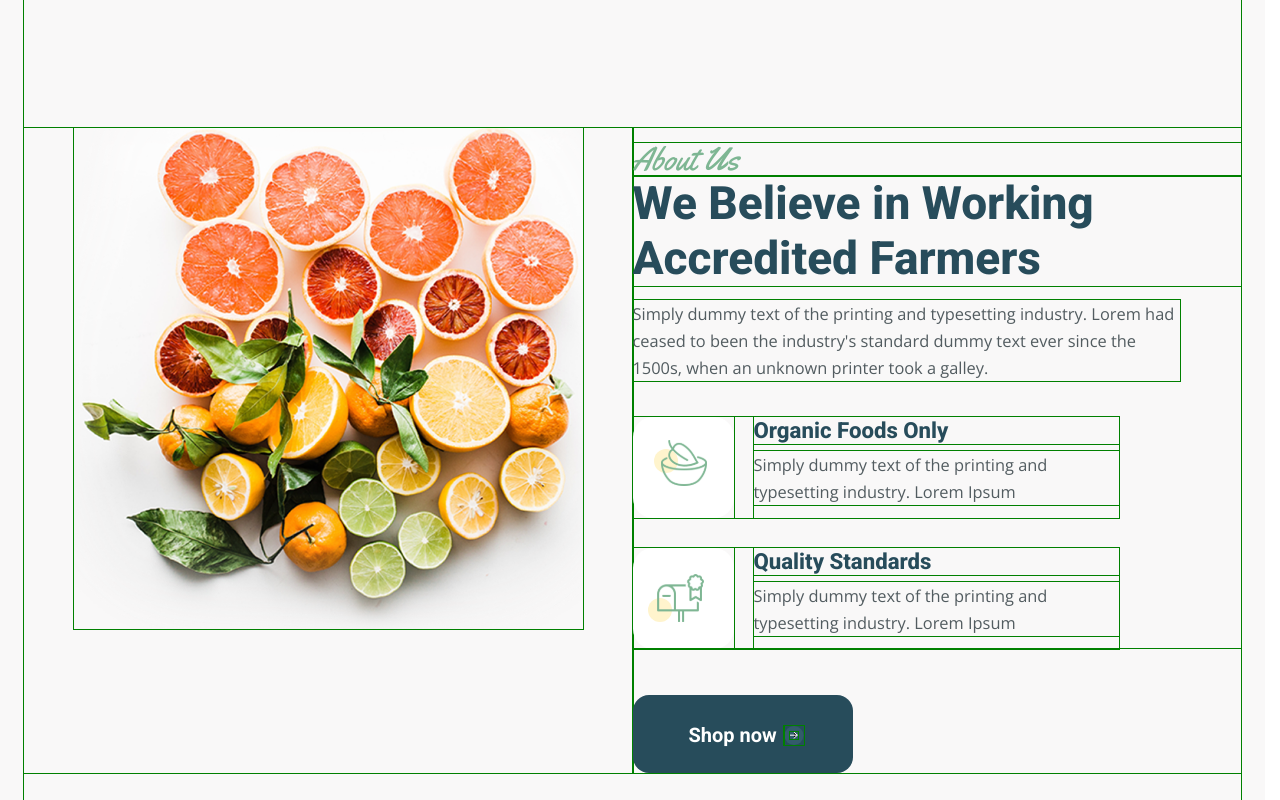
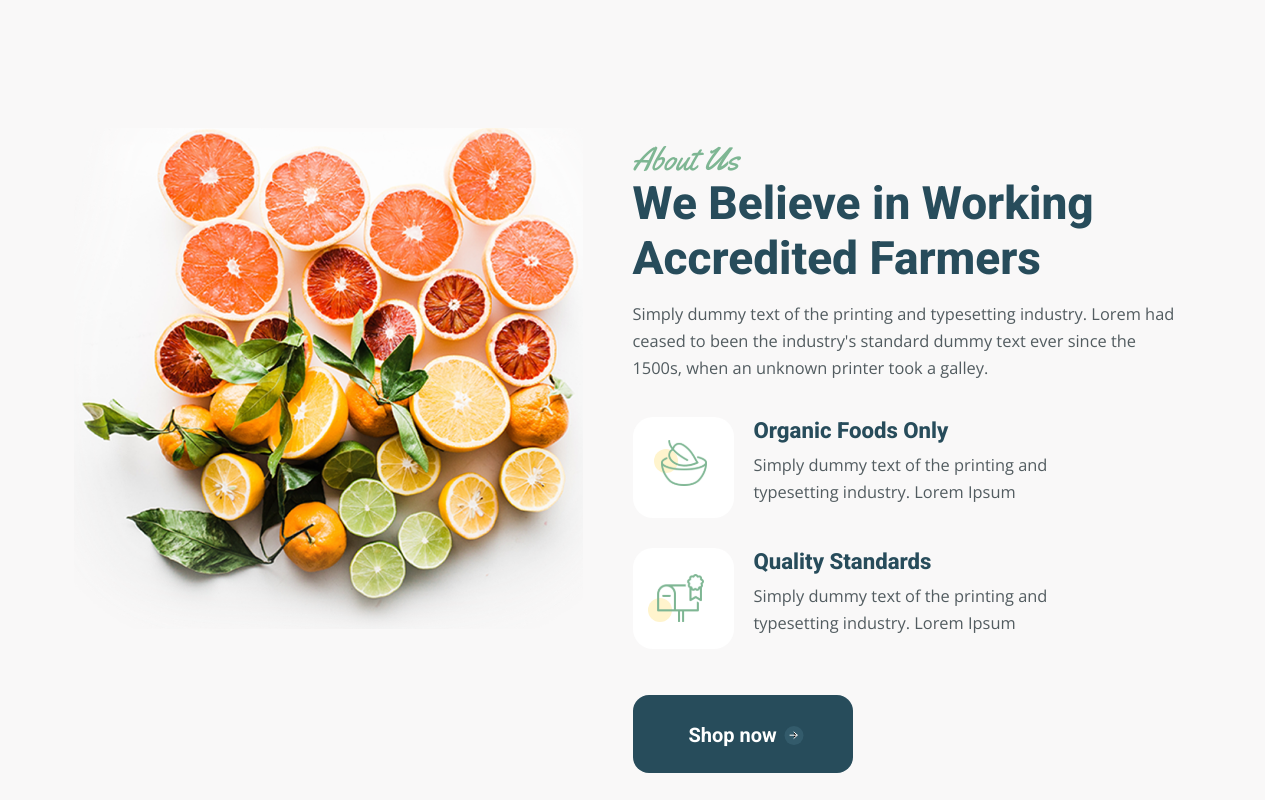
Before and after one commit to RusikHunter/Organick, a React (Vite) app in the folder frontend/: page / in a window 1280 px wide. Shown: the part 1620-2420 px from the top of the page. Built offline with nearby package versions, Linux system fonts and the light colour scheme.

Commit message:
fix(morenews): fix adaptive SCSS styles of MoreNewsSection component to eliminate overflow

```diff
--- a/frontend/src/components/MoreNewsSection/MoreNewsSection.scss
+++ b/frontend/src/components/MoreNewsSection/MoreNewsSection.scss
@@ -70,7 +70,7 @@
 
     &__column--3,
     &__column--4 {
-        width: 50%;
+        width: calc(50% - 23px);
 
         @include mobile {
             width: 100%;
@@ -139,6 +139,10 @@
             position: static;
             top: 0;
         }
+
+        @include mobile-small {
+            padding: 26px 30px;
+        }
     }
 
     &__username {
@@ -160,6 +164,12 @@
 
     &__news-text {}
 
+    &__link {
+        @include tablet {
+            width: 100%;
+        }
+    }
+
     &__button--read {
         margin-top: 15px;
 
--- a/frontend/src/pages/MainPage/MainPage.tsx
+++ b/frontend/src/pages/MainPage/MainPage.tsx
@@ -24,7 +24,7 @@ function MainPage() {
             <OrganicSection />
             <EcoSection />
             <CategoriesListSection />
-            {/* <MoreNewsSection /> */}
+            <MoreNewsSection />
         </>
     )
 }
--- a/frontend/src/styles/_globals.scss
+++ b/frontend/src/styles/_globals.scss
@@ -46,6 +46,6 @@ body::-webkit-scrollbar {
 //     outline: 1px solid green;
 // }
 
-* {
-    outline: 1px solid green;
-}
+// * {
+//     outline: 1px solid green;
+// }
```
